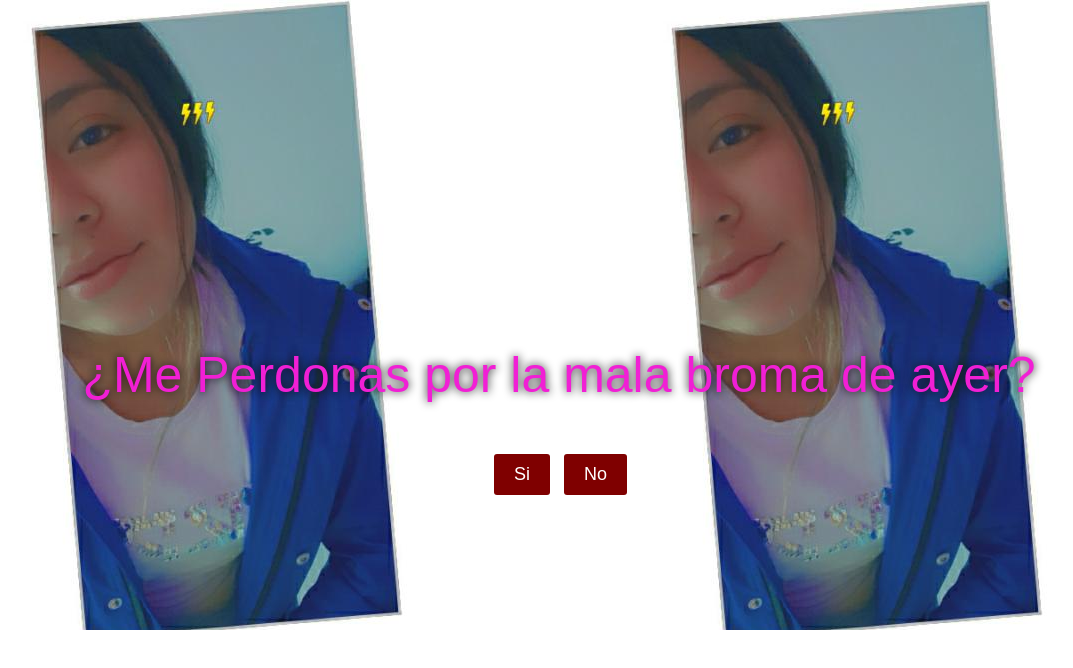
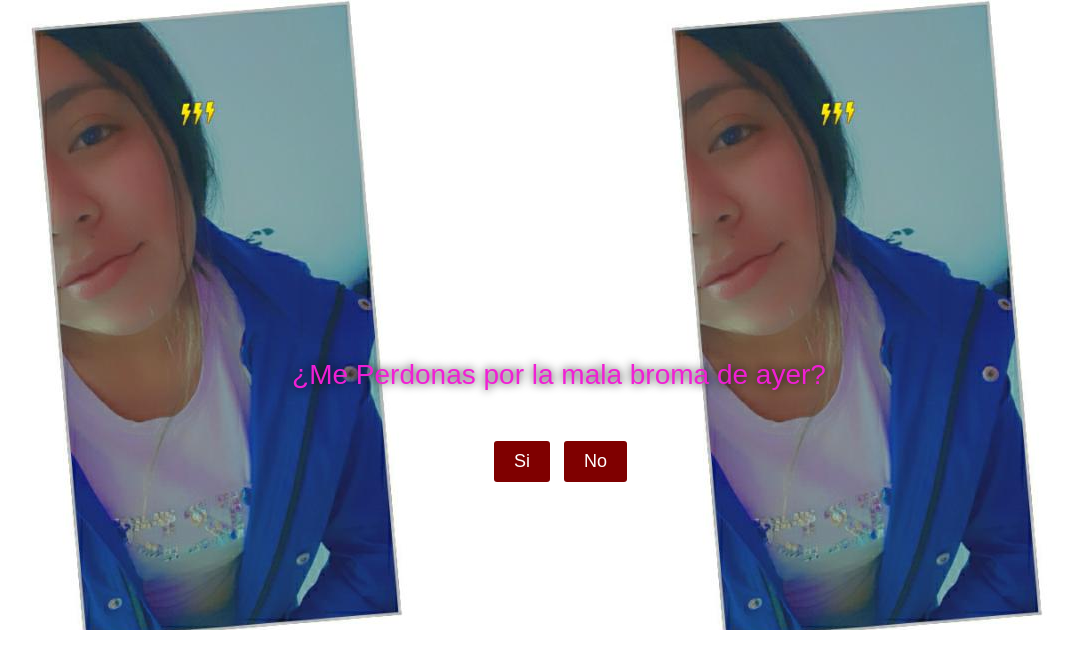
Before and after one commit to Lennyn-18/perdoname, a plain HTML site: page index.html in a window 1280 px wide. Shown: the whole page, without its empty margins (81-1154 px from the left). Drawn offline with Linux system fonts and the light colour scheme.

Commit message:
Update style.css

```diff
--- a/style.css
+++ b/style.css
@@ -17,7 +17,7 @@ body {
 }
 
 .container .title {
-    font-size: 50px;
+    font-size: 28px;
     color    : rgb(241, 31, 213);
 }
 
```
